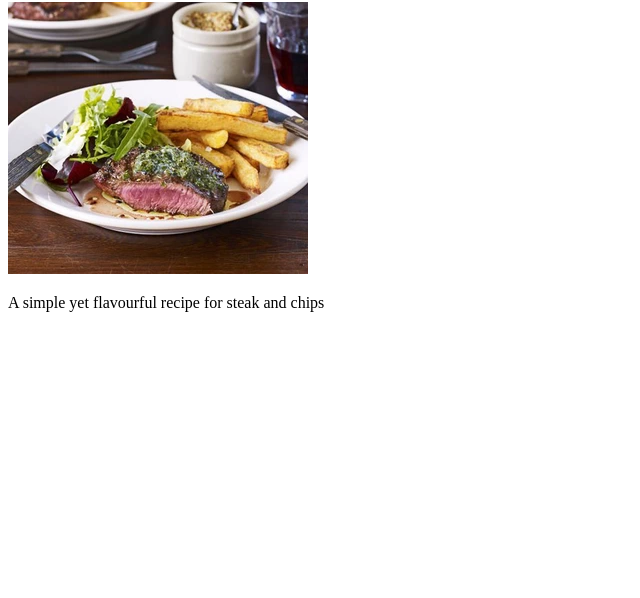
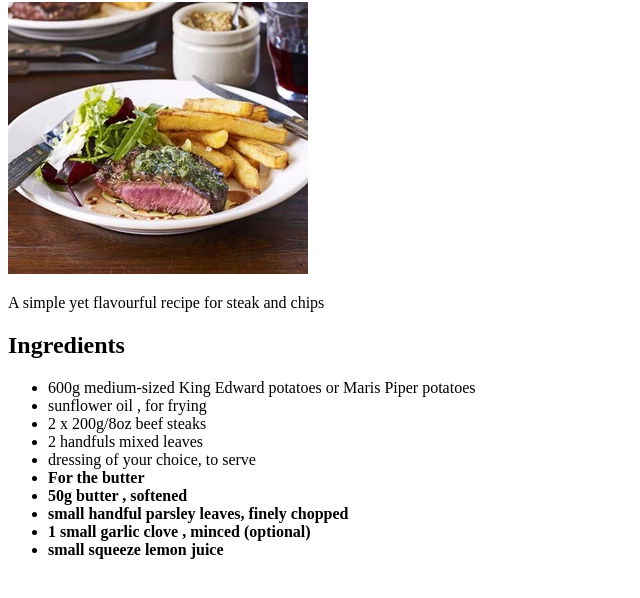
Before and after one commit to Jlatter/odin-recipes, a plain HTML site: page recipes/steak_and_chips.html in a window 1280 px wide. Shown: the part 78-676 px from the top of the page, without its empty margins (0-640 px from the left). Drawn offline with Linux system fonts and the light colour scheme.

Commit message:
Add ingredients list

```diff
--- a/recipes/steak_and_chips.html
+++ b/recipes/steak_and_chips.html
@@ -8,6 +8,18 @@
         <h1>Steak and Chips</h1>
         <img src="../Steak and chips.webp" alt="Steak and chips image">
         <p>A simple yet flavourful recipe for steak and chips</p>
-
+        <h2>Ingredients</h2>
+        <ul>
+            <li>600g medium-sized King Edward potatoes or Maris Piper potatoes</li>
+            <li>sunflower oil , for frying</li>
+            <li>2 x 200g/8oz beef steaks</li>
+            <li>2 handfuls mixed leaves</li>
+            <li>dressing of your choice, to serve</li>
+            <li><strong>For the butter<strong></li>
+            <li>50g butter , softened</li>
+            <li>small handful parsley leaves, finely chopped</li>
+            <li>1 small garlic clove , minced (optional)</li>
+            <li>small squeeze lemon juice</li>
+            </ul>
     </body>
 </html>
```
